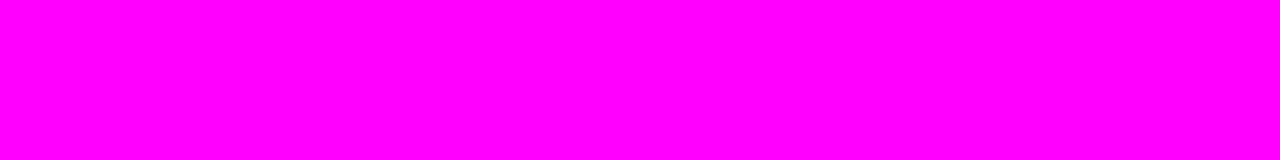
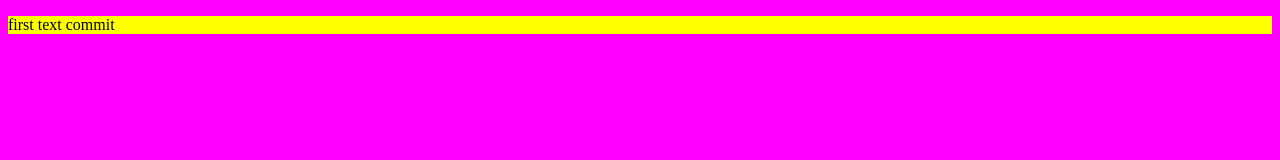
Before and after one commit to kevinpeeperkoorn/kevinpeeperkoorn.github.io, a plain HTML site: page index.html in a window 1280 px wide. Drawn offline with Linux system fonts and the light colour scheme.

Commit message:
sampletext and test for website

```diff
--- a/css/style.css
+++ b/css/style.css
@@ -2,3 +2,7 @@ body
 {
 	background-color : #F0F;
 }
+p
+{
+	background-color : #FF0;
+}
--- a/index.html
+++ b/index.html
@@ -13,5 +13,8 @@
 	/>
 </head>
 <body>
+<p>
+	first text commit
+</p>
 </body>
 </html>
```
